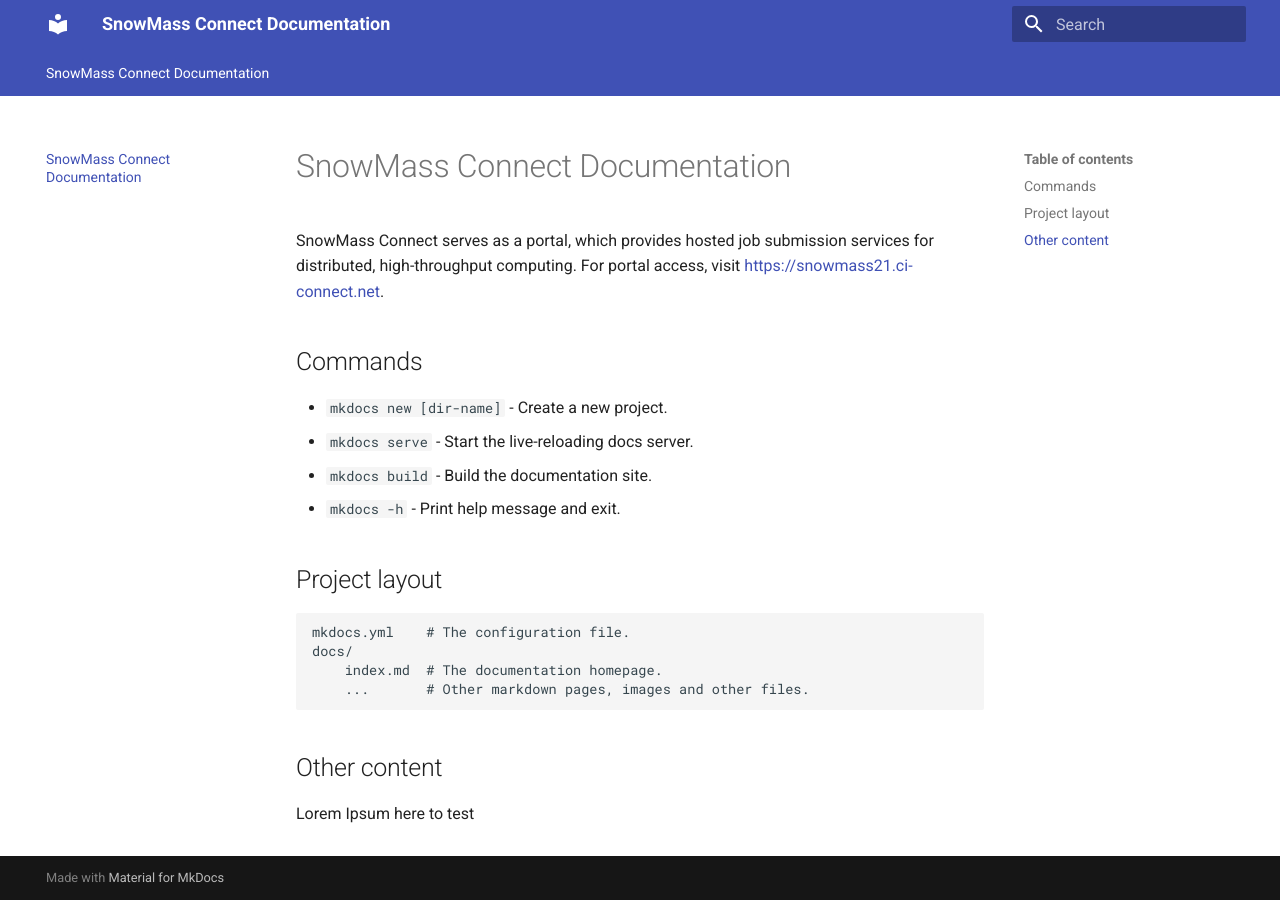
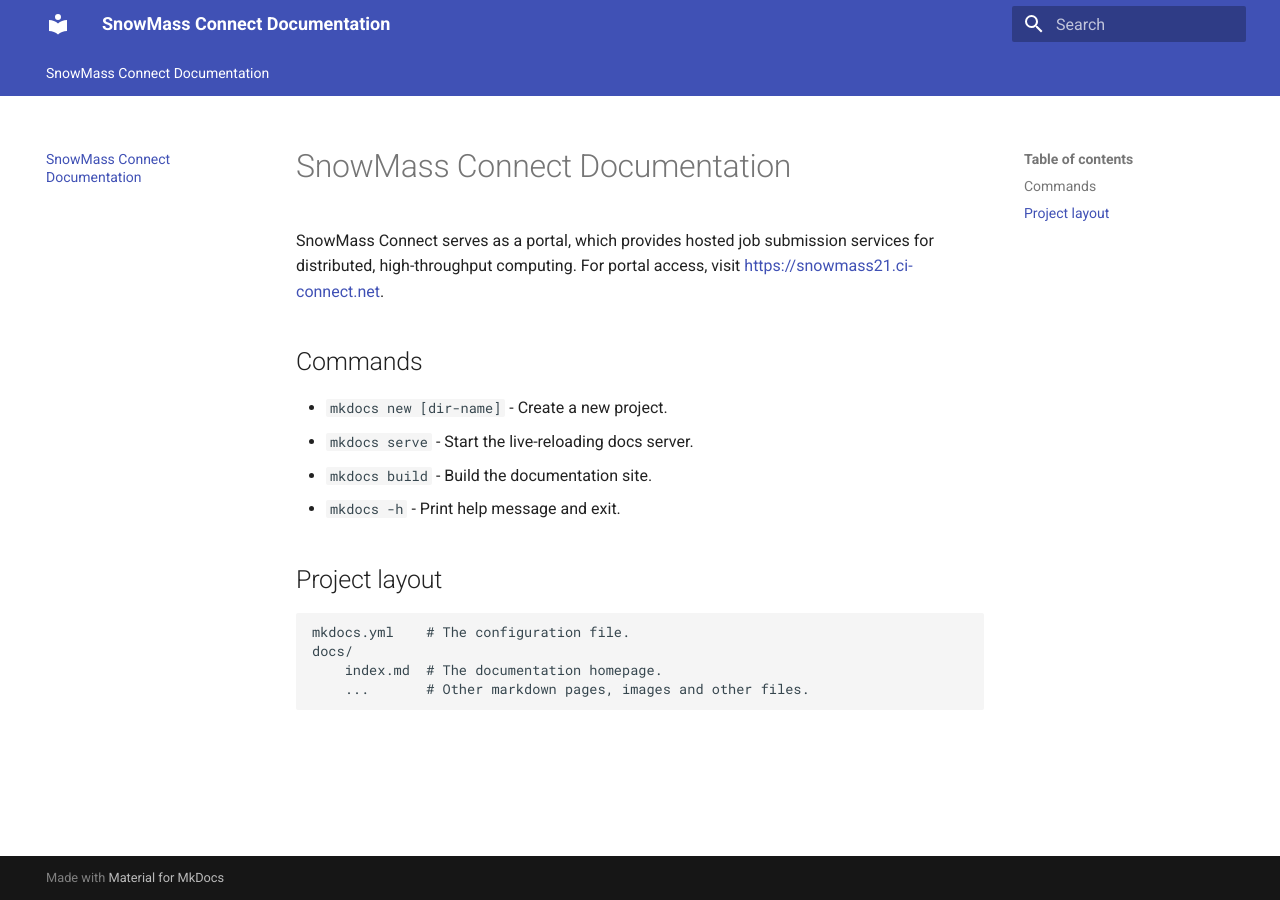
Before and after one commit to ppaschos/snowmass-connect-docs, an MkDocs documentation site: the page built from docs/index.md, in a window 1280 px wide. Built offline with MkDocs 1.6.1 and Material for MkDocs 9.7.7, drawn with Linux system fonts in a browser that asks for light colours.

Commit message:
Update index.md

```diff
--- a/docs/index.md
+++ b/docs/index.md
@@ -16,6 +16,3 @@
     docs/
         index.md  # The documentation homepage.
         ...       # Other markdown pages, images and other files.
-
-## Other content
-Lorem Ipsum here to test
```
